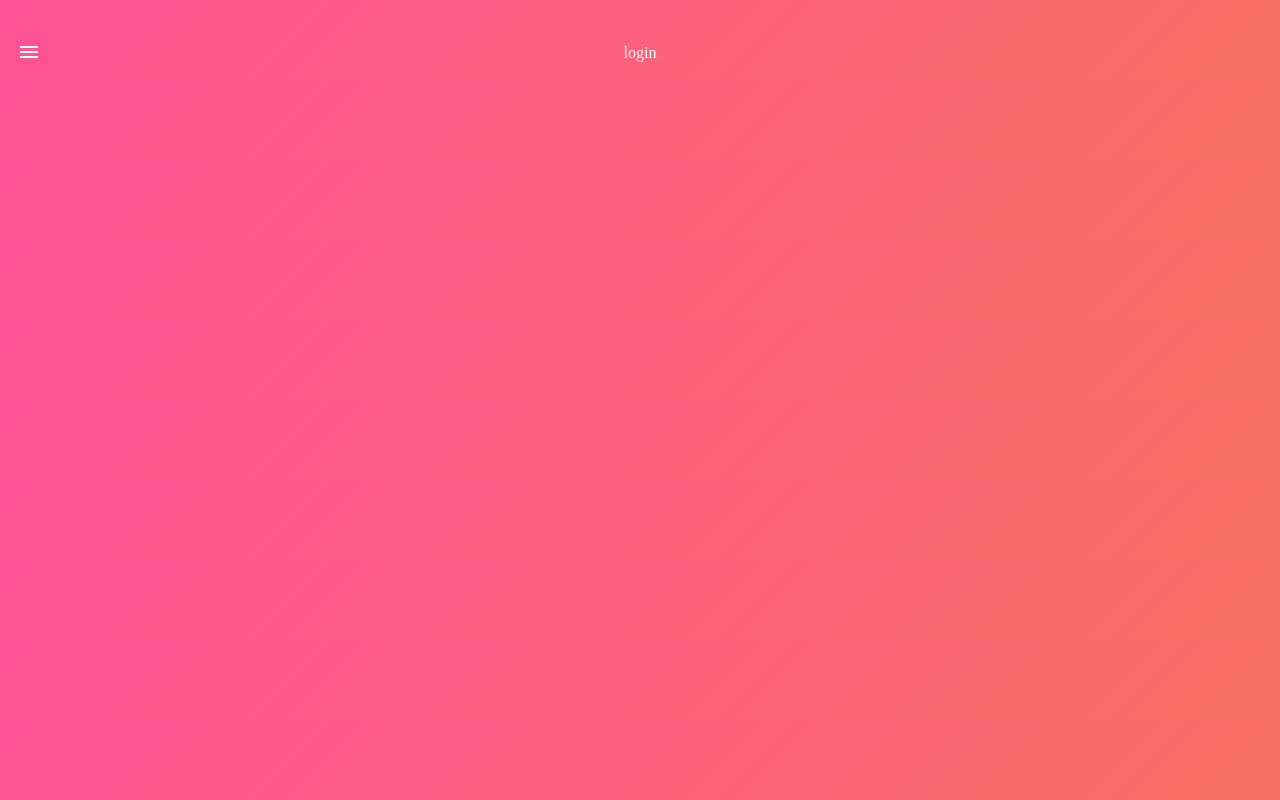
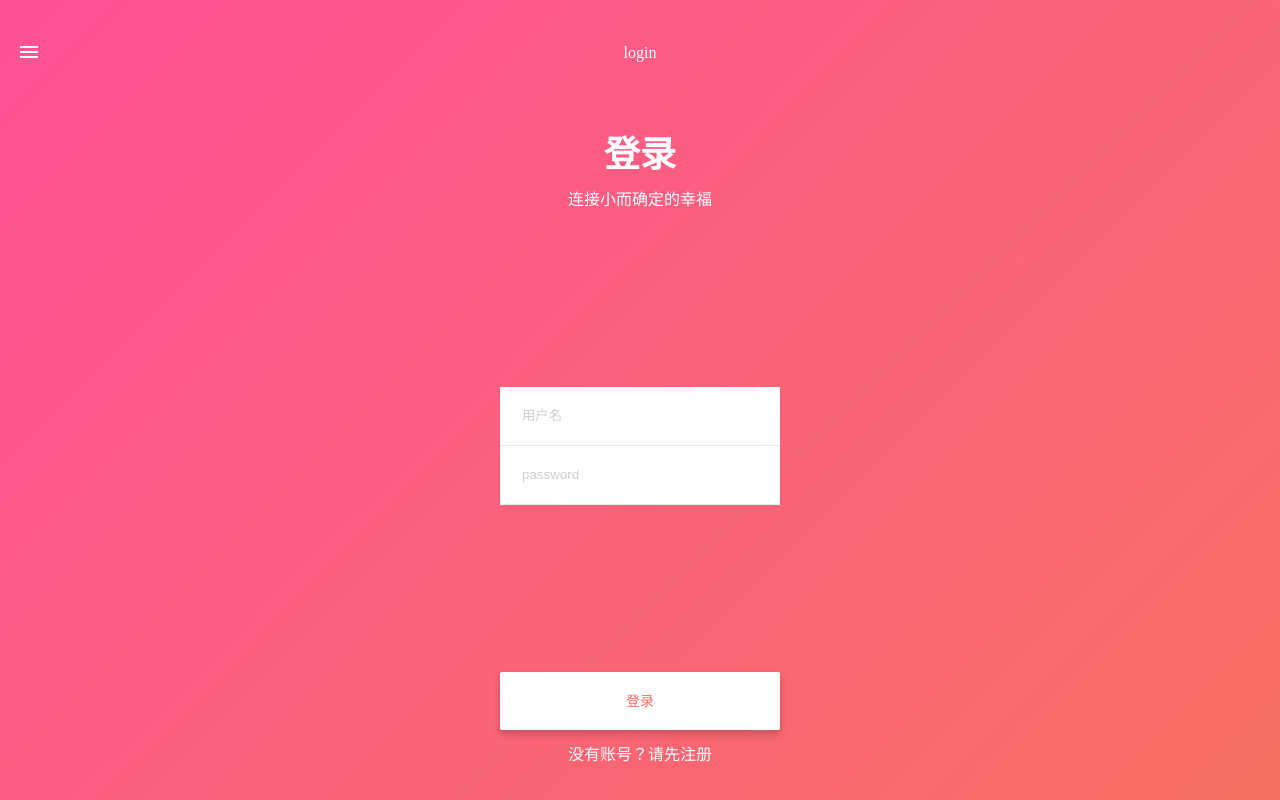
Before and after one commit to liulu1012/shunzhi, a React (Create React App) app: page /login in a window 1280 px wide. Built offline with nearby package versions, Linux system fonts and the light colour scheme.

Commit message:
add login page

```diff
--- a/src/ui/pages/Login/Login.js
+++ b/src/ui/pages/Login/Login.js
@@ -1,11 +1,50 @@
 import React, { Component } from 'react'
 import TitleHeader from '../../shared/TitleHeader/TitleHeader'
+import './login.css'
+import axios from 'axios'
+import {
+  Link
+}from 'react-router-dom'
+import Settings from '../../../settings'
 
 class Login extends Component {
+  login = (e) => {
+    e.preventDefault()
+    let data = {
+      username: 'xxx',
+      password: '222'
+    }
+    axios.post(`${Settings.host}/user/login`, data)
+      .then(res => console.log(res.data))
+  }
   render(){
     return(
       <div className="login">
         <TitleHeader title='login' />
+        <div className='login-content'>
+          <div className='login-hero'>
+            <h1 className='title'>
+              登录
+            </h1>
+            <p className='slogan'>
+              连接小而确定的幸福
+            </p>
+          </div>
+          <form onSubmit={this.login} className='login-form'>
+            <div className='login-text-inputs'>
+              <div className='login-text-inputs-inner'>
+                <input type='text' placeholder='用户名' />
+                <input type='text' placeholder='password' />
+              </div>
+            </div>
+            <div className='login-actions'>
+              <button type='submit'>登录</button>
+            </div>
+          </form>
+          <div className='login-other-option'>
+            <Link to='/signup'>没有账号？请先注册</Link>
+          </div>
+        </div>
       </div>
     )
   }
--- /dev/null
+++ b/src/ui/pages/Login/login.css
@@ -0,0 +1,92 @@
+.login {
+  height: 100vh;
+  display: flex;
+  flex-direction: column;
+}
+.login-content {
+  display: flex;
+  flex-direction: column;
+  flex-grow: 1;
+}
+
+
+/*  Hero 部分 */
+.login-hero {
+  height: 140px;
+}
+
+.login-hero .title {
+  font-size: 36px;
+  color: #FFFFFF;
+  line-height: 42px;
+  text-align: center;
+  margin-top: 54px;
+}
+
+.login-hero .slogan {
+  text-align: center;
+  margin-top: 10px;
+  font-size: 16px;
+  color: #FFFFFF;
+}
+
+
+/* form input 部分 */
+
+.login-form {
+  display: flex;
+  flex-direction: column;
+  width: 280px;
+  margin: 0 auto;
+  flex-grow: 1;
+}
+
+.login-text-inputs {
+  display: flex;
+  flex-direction: column;
+  flex-grow: 1;
+  justify-content: space-around;
+}
+
+.login-form input {
+  line-height: 56px;
+  border: 0;
+  outline: 0;
+  border-bottom: 1px solid #E3E9EC;
+  text-indent: 20px;
+  color: #878787;
+}
+
+.login-form input::placeholder {
+  color: #CECECE;
+}
+
+.login-text-inputs-inner {
+  display: flex;
+  flex-direction: column;
+}
+
+.login-other-option {
+  margin-bottom: 35px;
+  margin-top: 15px;
+  text-align: center;
+}
+.login-other-option a {
+  color: white;
+  line-height: 20px;
+}
+
+.login-actions button {
+  display: block;
+  border: 0;
+  line-height: 56px;
+  outline: 0;
+  width: 280px;
+  margin: 0 auto;
+  text-align: center;
+  background: #FFFFFF;
+  box-shadow: 0 4px 8px 0 rgba(0,0,0,0.20);
+  border-radius: 2px;
+  font-size: 14px;
+  color: #F77062;
+}
```
